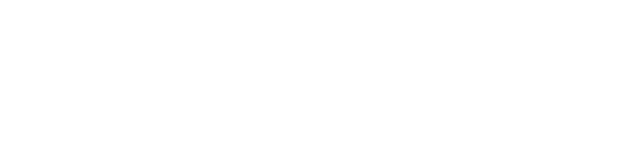
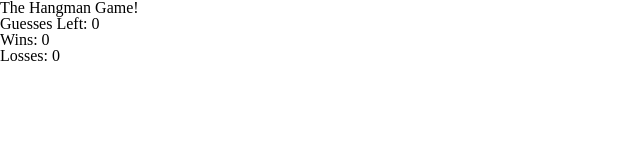
Before and after one commit to Paretooptimal22/hangmanGame, a plain HTML site: page index.html in a window 1280 px wide. Shown: the whole page, without its empty margins (0-640 px from the left). Drawn offline with Linux system fonts and the light colour scheme.

Commit message:
added game screen

```diff
--- a/index.html
+++ b/index.html
@@ -8,7 +8,12 @@
   <link rel="stylesheet" href="assets/css/reset.css">
 </head>
 <body>
-
+  <h1>The Hangman Game!</h1>
+  <h2 id="word"></h2>
+  <h3 id="letters"></h3>
+  <h4>Guesses Left: <span id="guesses">0</span></h4>
+  <h4>Wins: <span id="wins">0</span></h4>
+  <h4>Losses: <span id="losses">0</span></h4>
 
 
   <script src="assets/javascript/game.js"></script>
```
